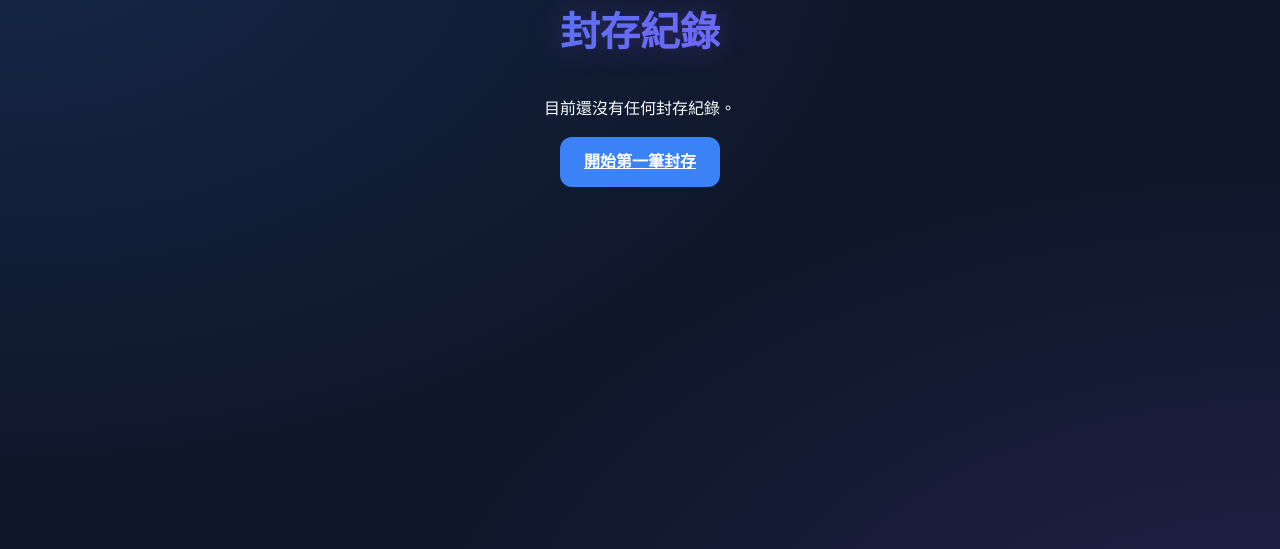
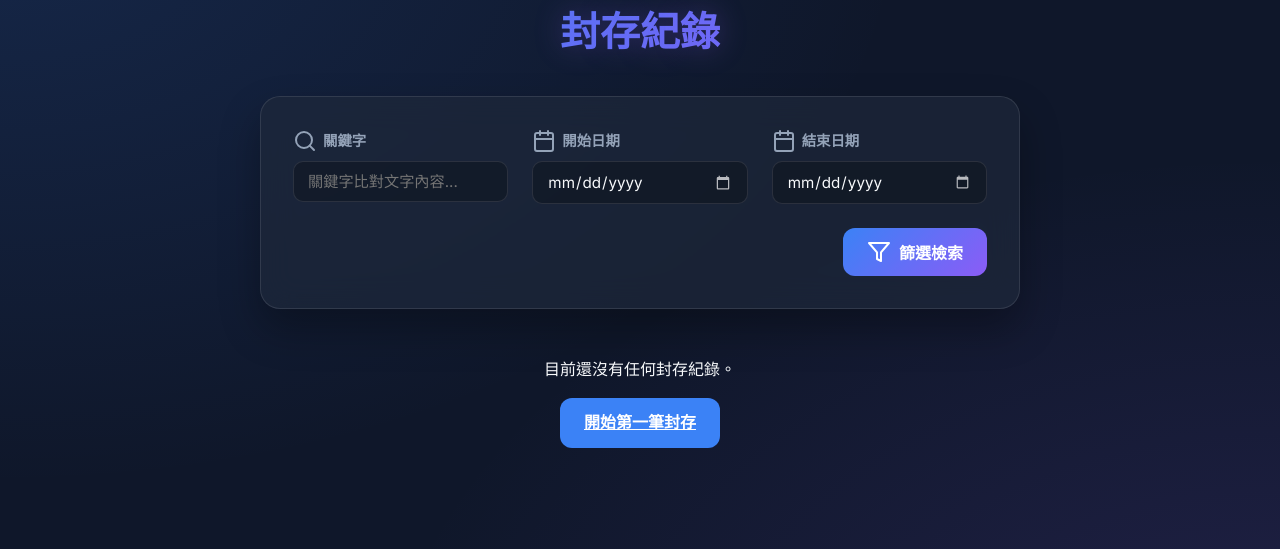
Before and after one commit to jiachiii5/time5.demo, a Flask app: template app/templates/history.html in a window 1280 px wide. Shown: the part 80-629 px from the top of the page. Run offline with Flask 3, Linux system fonts and the light colour scheme; the template is opened without the code that fills it, so the values that code supplies are empty; parts of the project's set-up code (start-up, migrations or seed data) failed here and were passed over.

Commit message:
feat: implement F-04 search and indexing system

```diff
--- a/app/models/schema.sql
+++ b/app/models/schema.sql
@@ -1,6 +1,4 @@
-DROP TABLE IF EXISTS records;
-
-CREATE TABLE records (
+CREATE TABLE IF NOT EXISTS records (
   id INTEGER PRIMARY KEY AUTOINCREMENT,
   audio_path TEXT NOT NULL,
   transcribed_text TEXT NOT NULL,
--- a/app/static/css/style.css
+++ b/app/static/css/style.css
@@ -325,3 +325,72 @@ body {
     width: 100%;
     height: 36px;
 }
+
+/* Search Panel & Inputs Styling */
+.search-fields {
+    display: grid;
+    grid-template-columns: repeat(auto-fit, minmax(200px, 1fr));
+    gap: 1.5rem;
+}
+
+.input-group {
+    display: flex;
+    flex-direction: column;
+    gap: 0.5rem;
+}
+
+.input-group label {
+    font-size: 0.9rem;
+    font-weight: 600;
+    color: var(--text-muted);
+    display: flex;
+    align-items: center;
+    gap: 6px;
+}
+
+.input-group label i {
+    width: 16px;
+    height: 16px;
+    color: var(--primary);
+}
+
+.input-group input {
+    background: rgba(0, 0, 0, 0.25);
+    border: 1px solid var(--glass-border);
+    border-radius: 10px;
+    color: var(--text-main);
+    padding: 10px 14px;
+    font-size: 0.95rem;
+    font-family: inherit;
+    transition: all 0.3s ease;
+}
+
+.input-group input:focus {
+    outline: none;
+    border-color: var(--primary);
+    box-shadow: 0 0 0 2px rgba(59, 130, 246, 0.2);
+    background: rgba(0, 0, 0, 0.35);
+}
+
+/* Date picker indicator dark mode adaptation */
+.input-group input[type="date"]::-webkit-calendar-picker-indicator {
+    filter: invert(1);
+    cursor: pointer;
+    opacity: 0.7;
+    transition: opacity 0.2s;
+}
+
+.input-group input[type="date"]::-webkit-calendar-picker-indicator:hover {
+    opacity: 1;
+}
+
+/* Enhancements on records card transitions and shadows */
+.record-card {
+    transition: transform 0.4s cubic-bezier(0.16, 1, 0.3, 1), box-shadow 0.4s ease, border-color 0.4s ease;
+}
+
+.record-card:hover {
+    transform: translateY(-8px);
+    border-color: rgba(139, 92, 246, 0.4);
+    box-shadow: 0 20px 40px rgba(139, 92, 246, 0.15);
+}
--- a/app/templates/history.html
+++ b/app/templates/history.html
@@ -3,6 +3,35 @@
 {% block content %}
 <div class="history-container">
     <h1 class="glow-text text-center" style="margin-bottom: 2rem;">封存紀錄</h1>
+
+    <div class="glass-card search-panel" style="margin-top: 0; margin-bottom: 3rem; padding: 2rem;">
+        <form action="/history" method="GET" class="search-form">
+            <div class="search-fields">
+                <div class="input-group">
+                    <label for="searchQuery"><i data-feather="search"></i> 關鍵字</label>
+                    <input type="text" id="searchQuery" name="q" placeholder="關鍵字比對文字內容..." value="{{ q or '' }}">
+                </div>
+                <div class="input-group">
+                    <label for="startDate"><i data-feather="calendar"></i> 開始日期</label>
+                    <input type="date" id="startDate" name="start_date" value="{{ start_date or '' }}">
+                </div>
+                <div class="input-group">
+                    <label for="endDate"><i data-feather="calendar"></i> 結束日期</label>
+                    <input type="date" id="endDate" name="end_date" value="{{ end_date or '' }}">
+                </div>
+            </div>
+            <div class="search-actions" style="margin-top: 1.5rem; display: flex; gap: 1rem; justify-content: flex-end;">
+                <button type="submit" class="btn btn-accent">
+                    <i data-feather="filter"></i> 篩選檢索
+                </button>
+                {% if q or start_date or end_date %}
+                <a href="/history" class="btn btn-secondary">
+                    <i data-feather="refresh-cw"></i> 重置條件
+                </a>
+                {% endif %}
+            </div>
+        </form>
+    </div>
 
     <div class="record-grid">
         {% for record in records %}
```
Also changed, not shown: app/models/record.py (+21 -0 lines), app/routes/api.py (+24 -1 lines), app/routes/main.py (+18 -4 lines).
